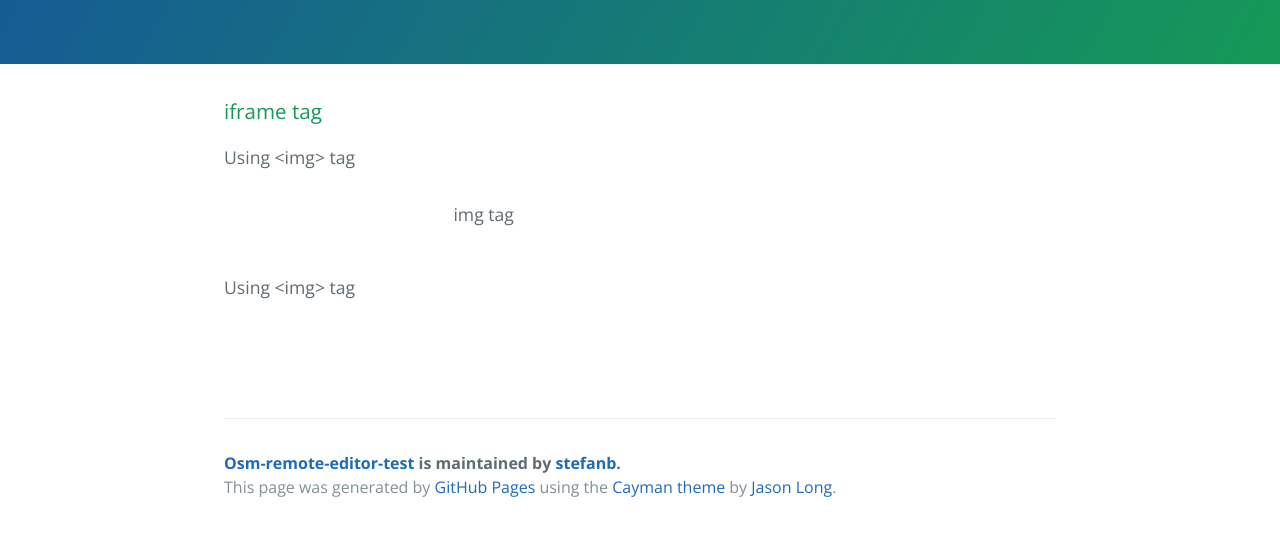
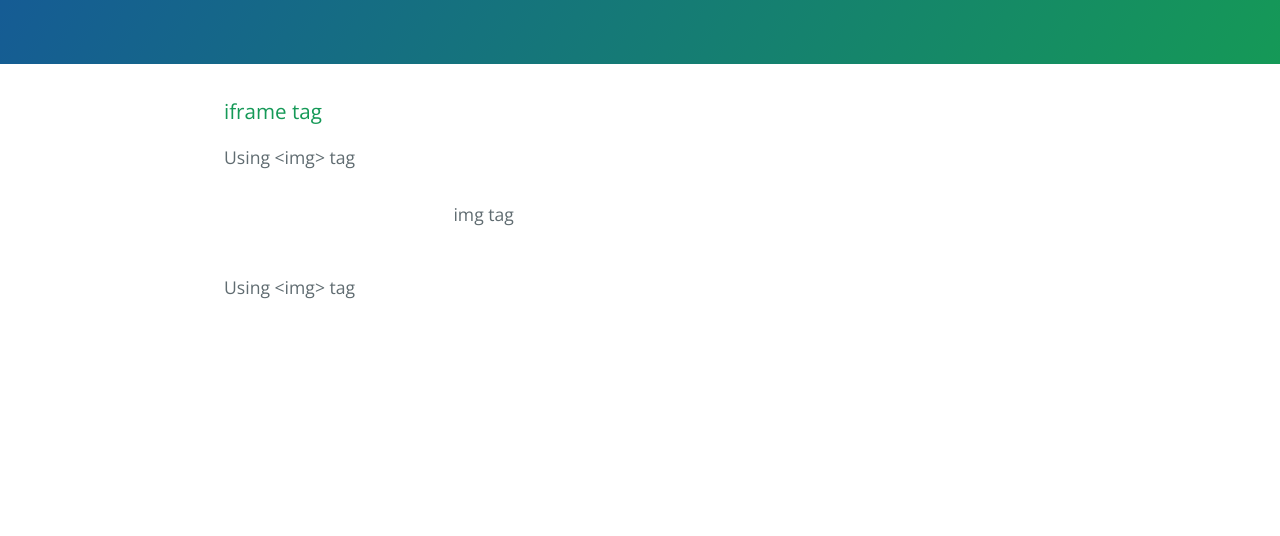
Before and after one commit to stefanb/osm-remote-editor-test, a plain HTML site: page index.html in a window 1280 px wide. Shown: the part 176-712 px from the top of the page. Drawn offline with nearby package versions, Linux system fonts and the light colour scheme.

Commit message:
Update index.html

```diff
--- a/index.html
+++ b/index.html
@@ -38,11 +38,11 @@ function loadUsingImgTag()
 }
 
 </script>
-      <footer class="site-footer">
+      <!--footer class="site-footer">
         <span class="site-footer-owner"><a href="https://github.com/stefanb/osm-remote-editor-test">Osm-remote-editor-test</a> is maintained by <a href="https://github.com/stefanb">stefanb</a>.</span>
 
         <span class="site-footer-credits">This page was generated by <a href="https://pages.github.com">GitHub Pages</a> using the <a href="https://github.com/jasonlong/cayman-theme">Cayman theme</a> by <a href="https://twitter.com/jasonlong">Jason Long</a>.</span>
-      </footer>
+      </footer-->
 
     </section>
 
```
